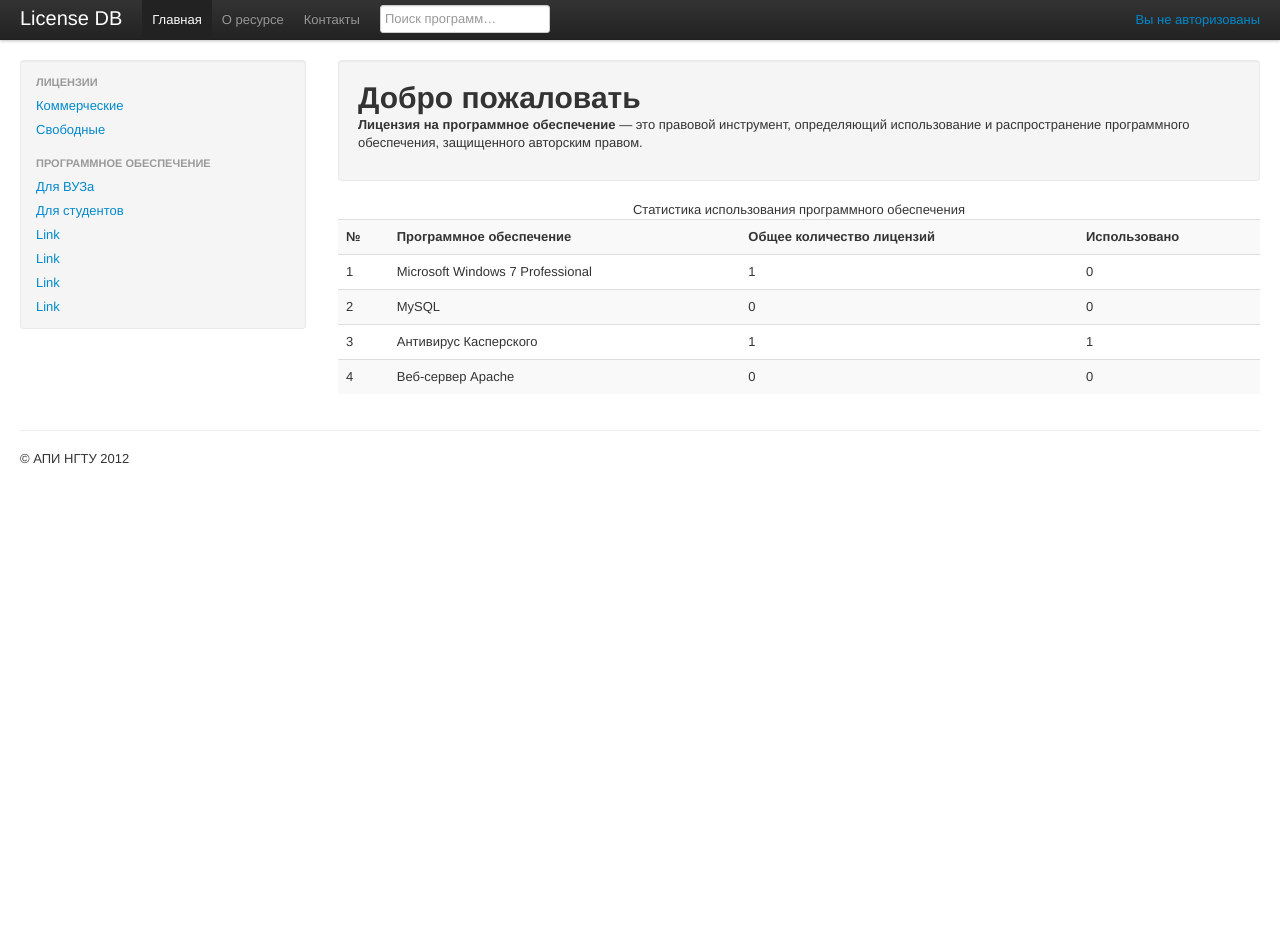
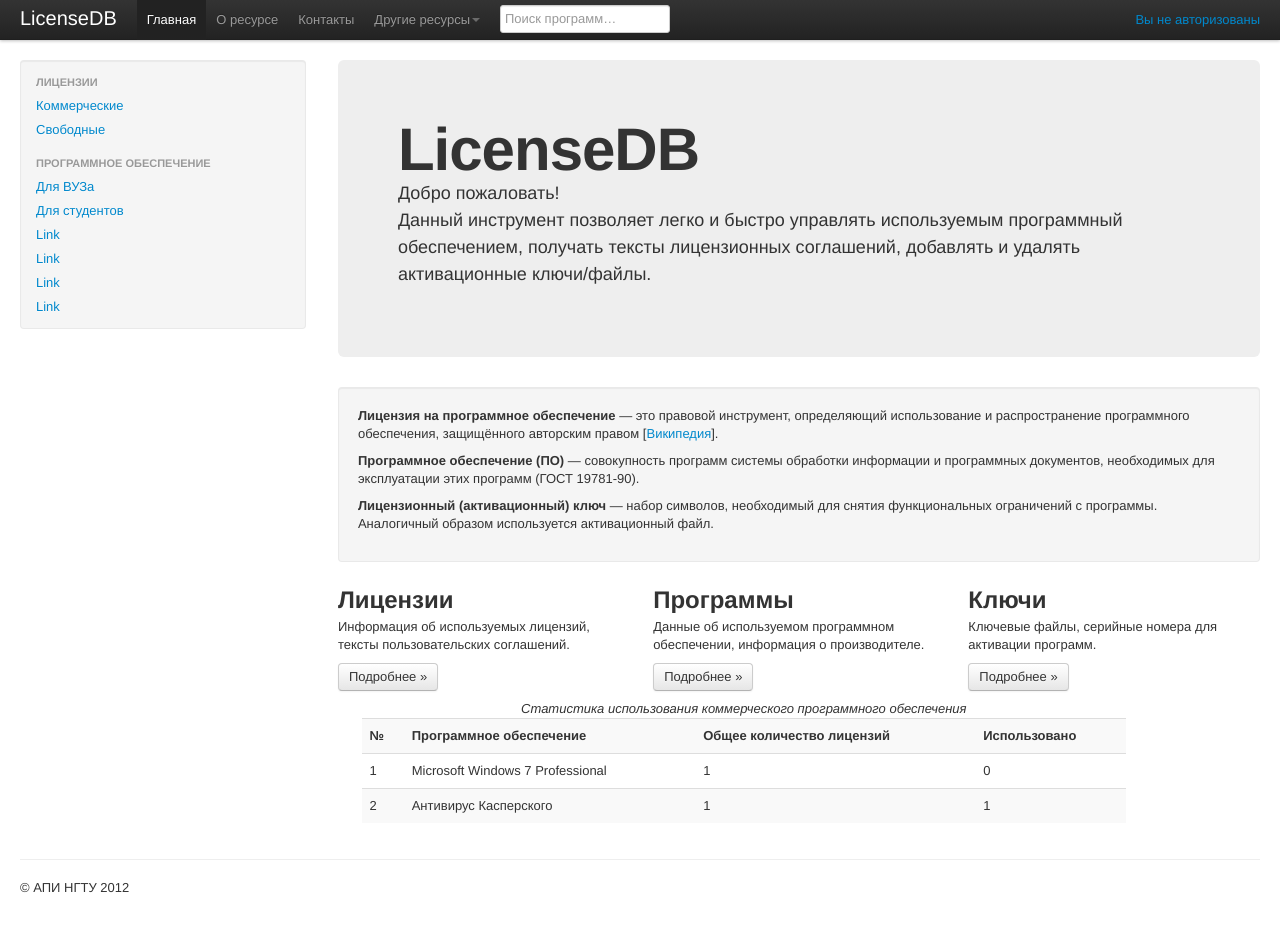
Before and after one commit to z0rr0/licdb, a Django app: page / in a window 1280 px wide. Before the commit the page ends 464 px from the top, so only its background shows below. Run offline with Django 3.2, Linux system fonts and the light colour scheme; data comes from the database, SQL or seed files in the repository; some libraries are stand-ins or nearby versions.

Commit message:
change base template

```diff
--- a/main/key/templates/index.html
+++ b/main/key/templates/index.html
@@ -1,16 +1,42 @@
 {% extends "base.html" %}
-{% block title %}License DB - Главная{% endblock %}
+{% block title %}Главная{% endblock %}
 
 {% block content %}
+<div class="hero-unit">
+    <h1>LicenseDB</h1>
+    <p>Добро пожаловать! <br>Данный инструмент позволяет легко и быстро управлять используемым программный обеспечением, получать тексты лицензионных соглашений, добавлять и удалять активационные ключи/файлы.</p>
+</div>
 <div class="well container-fluid">
-    <h1>Добро пожаловать</h1>
+    <!-- <h1>Добро пожаловать</h1> -->
     <p>
-        <strong>Лицензия на программное обеспечение</strong> &mdash; это правовой инструмент, определяющий использование и распространение программного обеспечения, защищенного авторским правом.
+        <strong>Лицензия на программное обеспечение</strong> &mdash; это правовой инструмент, определяющий использование и распространение программного обеспечения, защищённого авторским правом [<a href="http://ru.wikipedia.org" title="Перейти на сайт Википедии" target="_blank">Википедия</a>].
+    </p>
+    <p>
+        <strong>Программное обеспечение (ПО)</strong> &mdash; совокупность программ системы обработки информации и программных документов, необходимых для эксплуатации этих программ (ГОСТ 19781-90).
+    </p>
+    <p>
+        <strong>Лицензионный (активационный) ключ</strong> &mdash; набор символов, необходимый для снятия функциональных ограничений с программы. Аналогичный образом используется активационный файл.
     </p>
     </div>
-
+     <div class="row-fluid">
+        <div class="span4">
+          <h2>Лицензии</h2>
+          <p>Информация об используемых лицензий, тексты пользовательских соглашений.</p>
+          <p><a class="btn" href="#">Подробнее &raquo;</a></p>
+        </div>
+        <div class="span4">
+          <h2>Программы</h2>
+          <p>Данные об используемом программном обеспечении, информация о производителе.</p>
+          <p><a class="btn" href="#">Подробнее &raquo;</a></p>
+        </div>
+        <div class="span4">
+          <h2>Ключи</h2>
+          <p>Ключевые файлы, серийные номера для активации программ.</p>
+          <p><a class="btn" href="#">Подробнее &raquo;</a></p>
+        </div>
+        <div class="span10">
             <table class="table table-striped">
-        <caption>Статистика использования программного обеспечения</caption>
+                <caption><em>Статистика использования коммерческого программного обеспечения</em></caption>
                 <tr>
                     <th>№</th>
                     <th>Программное обеспечение</th>
@@ -26,4 +52,6 @@
                     </tr>
                 {% endfor %}
             </table>
+        </div>
+    </div>
 {% endblock %}
--- a/main/key/views.py
+++ b/main/key/views.py
@@ -5,7 +5,7 @@ from django.template.response import TemplateResponse
 from django.contrib import auth
 
 def index(request, vtemplate):
-    program = Program.objects.all().only('name')
+    program = Program.objects.filter(license__free=False).only('name')
     stat = []
     for po in program:
     	all = Key.objects.filter(program=po)
--- a/main/main/templates/base.html
+++ b/main/main/templates/base.html
@@ -19,7 +19,7 @@
         <script type="text/javascript" src="{{ MEDIA_URL }}js/jquery-1.7.2.min.js"></script>
         <script type="text/javascript" src="{{ MEDIA_URL }}bootstrap/js/bootstrap.min.js"></script>
         <script type="text/javascript" src="{{ MEDIA_URL }}js/main.js"></script>
-        <title>License DB - {% block title %}{% endblock %}</title>
+        <title>LicenseDB - {% block title %}{% endblock %}</title>
     </head>
     <body>
         <div class="navbar navbar-fixed-top">
@@ -30,12 +30,21 @@
                 <span class="icon-bar"></span>
                 <span class="icon-bar"></span>
               </a>
-              <a class="brand" href="/">License DB</a>
+              <a class="brand" href="/">LicenseDB</a>
               <div class="nav-collapse">
                 <ul class="nav">
                   <li class="active"><a href="/">Главная</a></li>
                   <li><a href="#about">О ресурсе</a></li>
                   <li><a href="#contact">Контакты</a></li>
+                  <li class="dropdown">
+                    <a href="#" class="dropdown-toggle" data-toggle="dropdown">
+                      Другие ресурсы<b class="caret"></b></a>
+                      <ul class="dropdown-menu">
+                        <li><a href="http://www.apingtu.edu.ru/">Сайт АПИ НГТУ</a></li>
+                        <li><a href="http://www.apingtu.edu.ru/index.php?option=com_content&task=view&id=272&Itemid=32">Расписание студентов</a></li>
+                        <li><a href="http://rasp.apingtu.edu.ru/">Расписание преподавателей</a></li>
+                      </ul>
+                  </li>
                 </ul>
                     <form class="navbar-form pull-left">
                         <input type="text" class="span2"  placeholder="Поиск программ…">
@@ -74,12 +83,10 @@
                 {% block content %}{% endblock %}
             </div><!--/span-->
           </div><!--/row-->
-
         <hr>
         <footer>
             <p>&copy; АПИ НГТУ 2012</p>
         </footer>
-
     </div>
     </body>
 </html>
```
Lines whose indentation alone changed are shown as unchanged.
